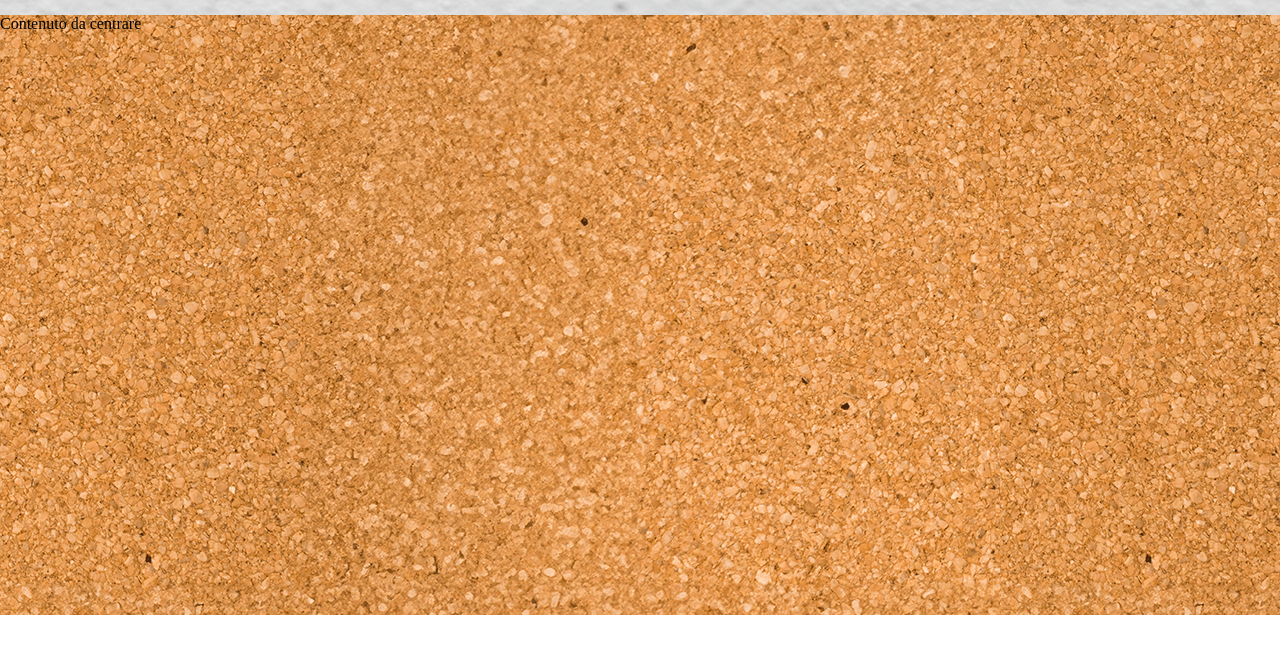
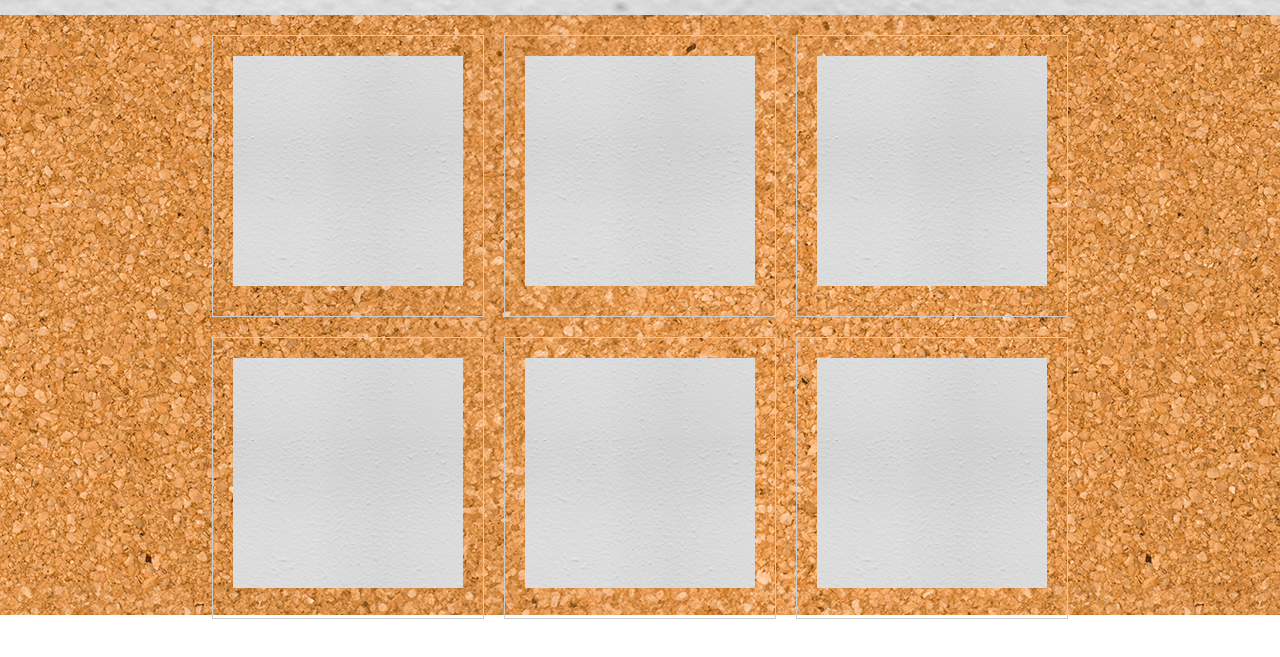
Before and after one commit to MatteoCarmignani/js-photo-blog, a plain HTML site: page index.html in a window 1280 px wide. Shown: the part 107-764 px from the top of the page. Drawn offline with Linux system fonts and the light colour scheme; a web font is replaced by a local one.

Commit message:
completamento css/html

```diff
--- a/index.html
+++ b/index.html
@@ -6,6 +6,9 @@
     <link rel="preconnect" href="https://fonts.googleapis.com">
     <link rel="preconnect" href="https://fonts.gstatic.com" crossorigin>
     <link href="https://fonts.googleapis.com/css2?family=Edu+TAS+Beginner:wght@400..700&family=Montserrat:ital,wght@0,100..900;1,100..900&display=swap" rel="stylesheet">
+    <link rel="preconnect" href="https://fonts.googleapis.com">
+    <link rel="preconnect" href="https://fonts.gstatic.com" crossorigin>
+    <link href="https://fonts.googleapis.com/css2?family=Sometype+Mono:ital,wght@0,400..700;1,400..700&display=swap" rel="stylesheet">
     <link rel="stylesheet" href="main.css">
     <title>Document</title>
 </head>
@@ -19,10 +22,38 @@
 
     <main>
 
-        <div class="container">
-            <div class="item">
-                Contenuto da centrare
+        <div class="container-principale">
+
+            <div class="container">
+                <img src="img/wall.png" alt="Immagine 1">
+                <p></p>
             </div>
+
+             <div class="container">
+                <img src="img/wall.png" alt="Immagine 1">
+                <p></p>
+            </div>
+
+             <div class="container">
+                <img src="img/wall.png" alt="Immagine 1">
+                <p></p>
+            </div>
+
+             <div class="container">
+                <img src="img/wall.png" alt="Immagine 1">
+                <p></p>
+            </div>
+
+             <div class="container">
+                <img src="img/wall.png" alt="Immagine 1">
+                <p></p>
+            </div>
+
+             <div class="container">
+                <img src="img/wall.png" alt="Immagine 1">
+                <p></p>
+            </div>
+
         </div>
 
     </main>
--- a/main.css
+++ b/main.css
@@ -20,5 +20,34 @@ header h1 {
 main {
     background-image: url(img/cork.png);
     /* debug */
-    height: 600px;
+    height: 600px; }
+
+.container-principale {
+  display: flex;
+  flex-wrap: wrap;
+  justify-content: center;
+  gap: 20px;
+  padding: 20px;
+  width: 70%;
+  height: auto;
 }
+
+.container {
+  text-align: center;
+  border: 1px solid #ccc;
+  padding: 10px;
+  flex: 1 0 calc(33.333% - 20px);
+}
+
+.container img {
+  max-width: 100%;
+  height: auto;
+  display: block;
+  margin: 0 auto 10px auto;
+  padding: 10px;
+}
+
+.container p {
+    color: #ccc;
+    font-family: "Sometype Mono", monospace;
+}
--- a/script.js
+++ b/script.js
@@ -0,0 +1,2 @@
+const contOutput = document.querySelector(".container");
+console.log(contOutput);
```
